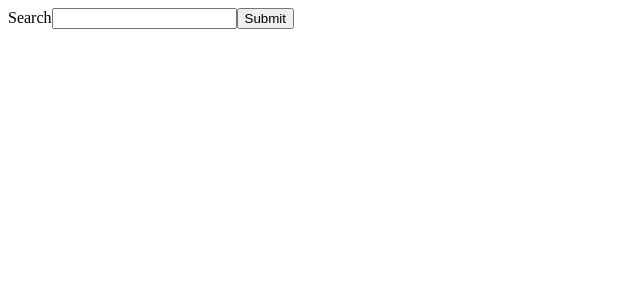
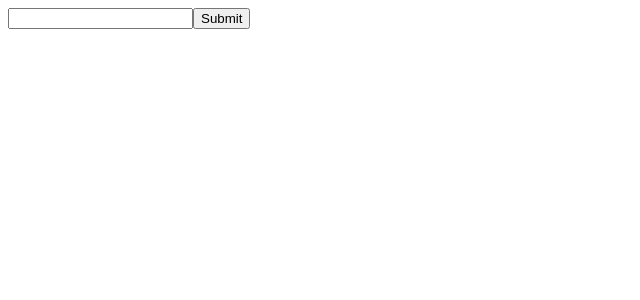
Before and after one commit to GauravSrivastava15/react-in-type-script, a React (Vite) app: page / in a window 1280 px wide. Shown: the top 300 px of the page, without its empty margins (0-640 px from the left). Built offline with nearby package versions, Linux system fonts and the light colour scheme.

Commit message:
changes made

```diff
--- a/src/components/Box.tsx
+++ b/src/components/Box.tsx
@@ -6,7 +6,7 @@ const Box = <T extends InputValType>({label, value, onChange}:{label:string, val
 
   return (
     <form>
-        <label>{label}</label>
+        <label></label>
         <input type="text" value={value} onChange={onChange}></input>
         <button type="submit">Submit</button>
     </form>
```
